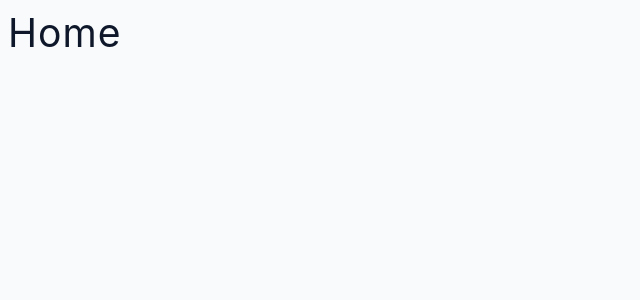
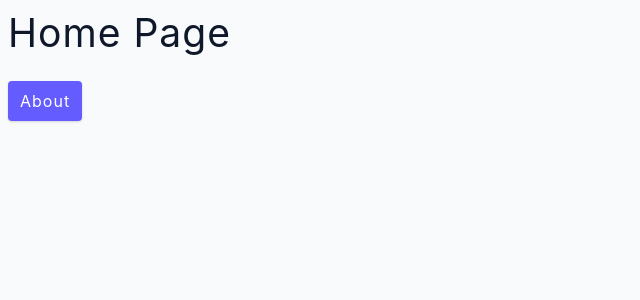
Before and after one commit to shankarpandey7230/react-router, a React (Create React App) app: page / in a window 1280 px wide. Shown: the top 300 px of the page, without its empty margins (0-640 px from the left). Built offline with nearby package versions, Linux system fonts and the light colour scheme.

Commit message:
Link component

```diff
--- a/src/pages/About.js
+++ b/src/pages/About.js
@@ -1,6 +1,14 @@
 import React from "react";
+import { Link } from "react-router-dom";
 
 export const About = () => {
-  return <h2>About</h2>;
+  return (
+    <section className="section">
+      <h2>About</h2>
+      <Link to="/" className="btn">
+        BackHome
+      </Link>
+    </section>
+  );
 };
 export default About;
--- a/src/pages/Home.js
+++ b/src/pages/Home.js
@@ -1,7 +1,15 @@
 import React from "react";
+import { Link } from "react-router-dom";
 
 const Home = () => {
-  return <h2>Home</h2>;
+  return (
+    <section className="section">
+      <h2>Home Page</h2>
+      <Link to="/about" className="btn">
+        About
+      </Link>
+    </section>
+  );
 };
 
 export default Home;
```
